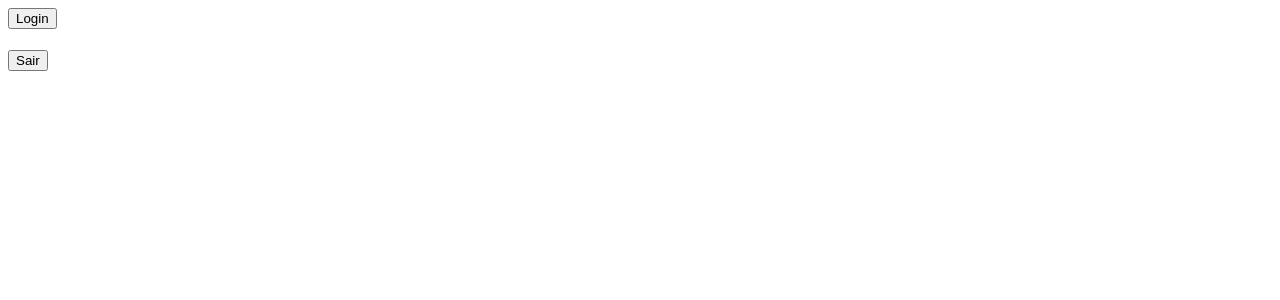
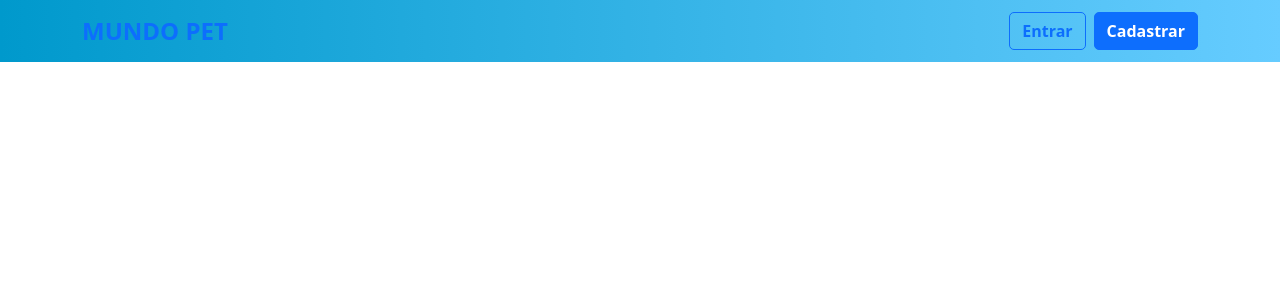
Before and after one commit to ArthurzinLindo/Projeto-Integrador---Desenvolvimento-Web, a React (Create React App) app in the folder tcc-2024-projeto-web/: page / in a window 1280 px wide. Shown: the top 300 px of the page. Built offline with nearby package versions, Linux system fonts and the light colour scheme.

Commit message:
Cabeçalho pag home

```diff
--- a/tcc-2024-projeto-web/src/Pag/PagHome/Home.css
+++ b/tcc-2024-projeto-web/src/Pag/PagHome/Home.css
@@ -0,0 +1,13 @@
+.navbar {
+  background: linear-gradient(to right, #0099cc, #66ccff);
+}
+
+.navbar .navbar-brand {
+  color: white;
+  font-size: 1.5rem;
+}
+
+.navbar .btn {
+  border-radius: 5px;
+  font-weight: bold;
+}
--- a/tcc-2024-projeto-web/src/Pag/PagHome/Home.js
+++ b/tcc-2024-projeto-web/src/Pag/PagHome/Home.js
@@ -5,13 +5,18 @@ function Home() {
   return (
 
     <div>
-      <div>
-        <header className= "Cabeçalho"></header>
-        <div className="btnlogin"><button type="button" class="btn btn-outline-secondary">Login</button></div>
-        <div className="btncadastro"></div>
-        <h1 id="logado"></h1>
-        <button onclick="sair()">Sair</button>
-      </div>
+      <nav class="navbar navbar-expand-lg navbar-light bg-light">
+  <div class="container">
+    <a class="navbar-brand d-flex align-items-center" href="#">
+      <span class="fw-bold text-primary">MUNDO PET</span>
+      <i class="bi bi-house ms-2"></i>
+    </a>
+    <div class="d-flex">
+      <button class="btn btn-outline-primary me-2">Entrar</button>
+      <button class="btn btn-primary">Cadastrar</button>
+    </div>
+  </div>
+</nav>
     </div>
 
   );
--- a/tcc-2024-projeto-web/src/index.js
+++ b/tcc-2024-projeto-web/src/index.js
@@ -1,10 +1,12 @@
 import React from "react";
 import ReactDOM from "react-dom";
-import App from "./App";
+import './index.css';
+import App from './App';
+import 'bootstrap/dist/css/bootstrap.min.css'; // Importando o Bootstrap
 
 ReactDOM.render(
   <React.StrictMode>
     <App />
   </React.StrictMode>,
-  document.getElementById("root")
+  document.getElementById('root')
 );
```
